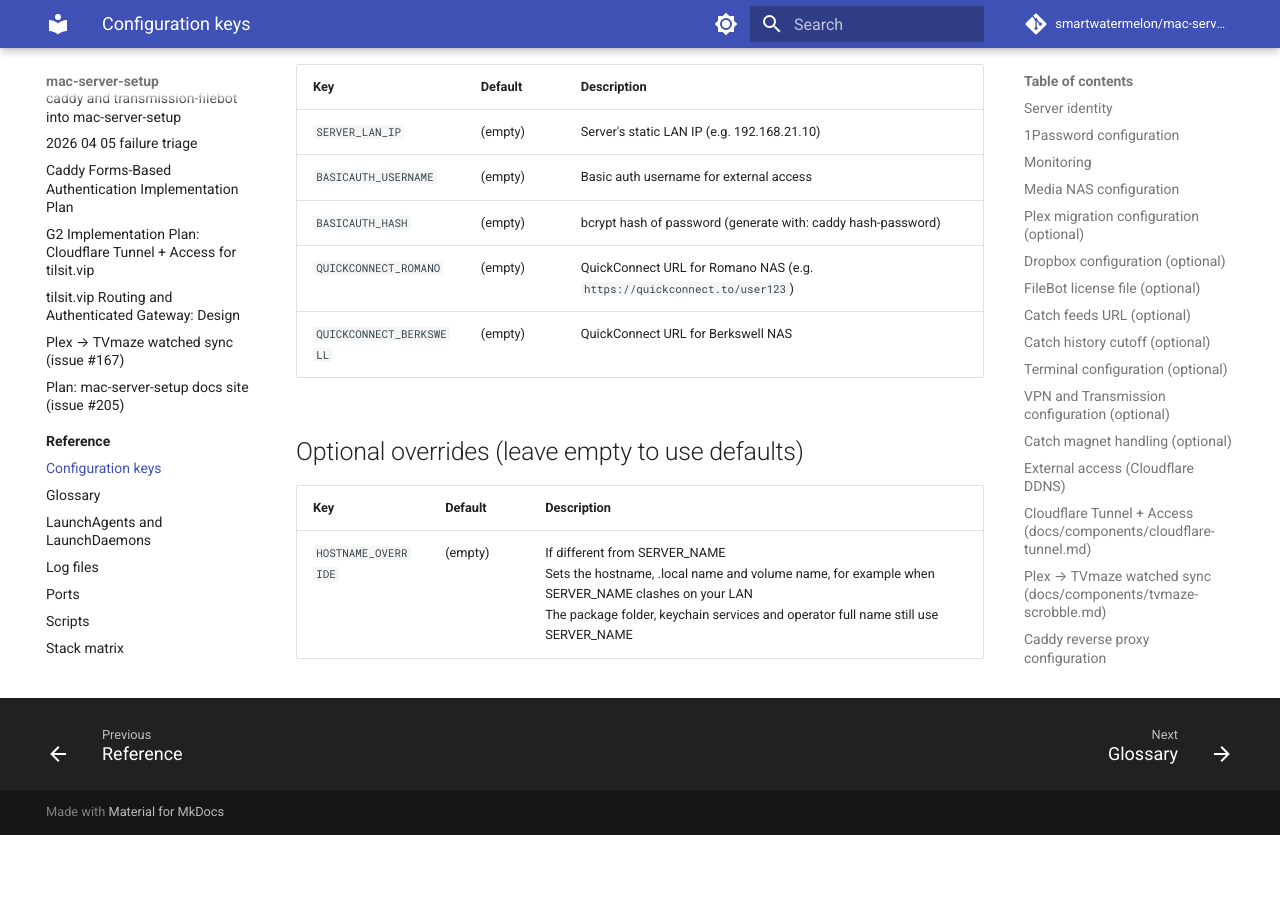
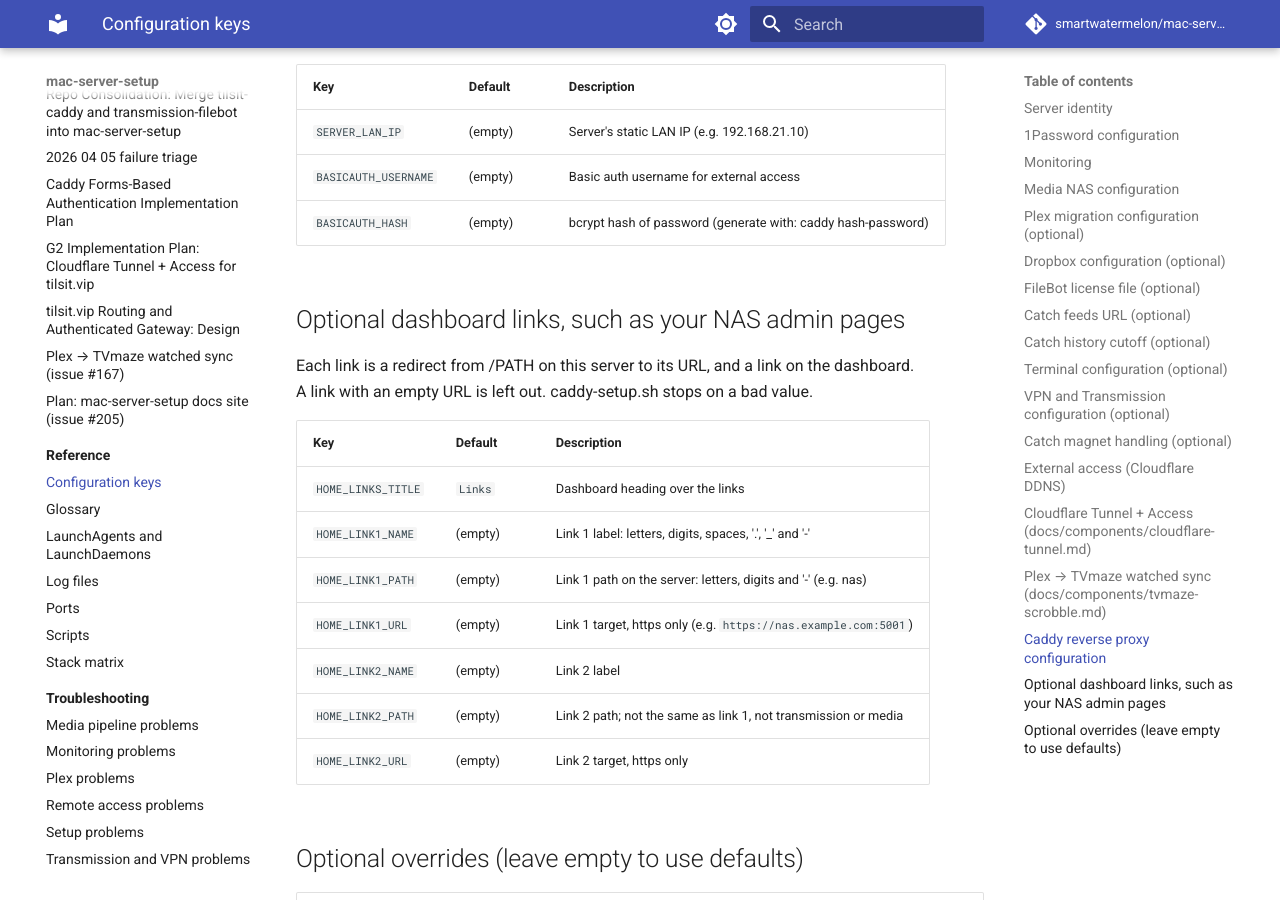
Before and after one commit to smartwatermelon/mac-server-setup, an MkDocs documentation site: the page built from docs/reference/config-keys.md, in a window 1280 px wide and 900 px high, scrolled down 5784 px. Built offline with MkDocs 1.6.1 and Material for MkDocs 9.7.7, drawn with Linux system fonts in a browser that asks for light colours; comment, search, counter and statistics services are not loaded; before the commit the page ends 6619 px from its top, so only the background shows below that.

Commit message:
feat: generic optional dashboard links in place of two named NAS keys
The two QuickConnect keys named two specific NAS units, and an empty one
rendered "redir /x  302", a broken redirect. They become generic links:
HOME_LINKS_TITLE plus HOME_LINK1_* and HOME_LINK2_* (NAME, PATH, URL),
for optional links on the dashboard such as your NAS admin pages.

caddy-setup.sh (resolve_home_links, before any write):
- A link with an empty URL is left out of the Caddyfile, index.html and
  caddy-health.sh, through marker blocks; with none, the dashboard has no
  links section. Marker lines never reach the rendered files.
- Validates labels (letters, digits, space . _ -), path slugs (letters,
  digits, -; not transmission or media; not both links the same) and
  URLs (https:// and a safe character set; & is escaped for sed).
- An old QUICKCONNECT_* key whose link has no HOME_LINKn_NAME or
  HOME_LINKn_PATH stops the script with the lines to add, so a deploy
  cannot change dashboard labels or link paths without notice. With the
  new keys set it uses them, takes the old URL if no new one, and warns.

The redirects stay in (site_routes), inside the tunnel site's
allowed-email handle. caddy-health.sh probes the enabled paths.

Tests: tests/caddy-home-links.bats renders the templates with the
extracted code under /bin/bash and covers on/off slots, the old-key
stop and fallback, and known-bad labels, paths and URLs. The live Caddy
test in caddyfile.bats now renders with that code: link 1 on (302),
link 2 off (404), 403 without the allowed email.

Docs: caddy.md gets a Dashboard links section; stack-matrix, tunnel,
configure pages and config-keys.md (regenerated) updated. stack-matrix
also stops calling the OP_VAULT_ID placeholder a real vault id.

Advances #265

```diff
--- a/docs/components/caddy.md
+++ b/docs/components/caddy.md
@@ -9,8 +9,9 @@ dashboard, and media file server components.
 ## Project Overview
 
 Caddy web server configuration for the home server (Mac Mini). Serves a dashboard
-landing page and reverse-proxies local services (Transmission and the Synology DSM pages
-of your NAS units), with split internal/external access control.
+landing page, reverse-proxies local services (Transmission), and holds optional
+links on the dashboard, such as your NAS admin pages. It has split
+internal/external access control.
 
 ## Key Commands
 
@@ -60,7 +61,8 @@ The `(site_routes)` snippet holds the routes every site serves:
 
 - **Reverse proxies**: `/transmission/*` to `127.0.0.1:9091` (Transmission publishes 9091 on loopback only)
 - **Static files**: Served from `/usr/local/var/www`
-- **QuickConnect redirects**: `/romano`, `/berkswell`
+- **Dashboard link redirects**: optional links on the dashboard, such as your
+  NAS admin pages. See [Dashboard links](#dashboard-links)
 
 The `(access_log)` snippet holds the JSON access log (`/usr/local/var/log/caddy/access.log`). It is separate from `site_routes` because `log` is site-level only, and the tunnel site imports `site_routes` inside a `handle`.
 
@@ -89,6 +91,34 @@ from loopback, so:
 `tests/caddyfile.bats` pins all of this. `caddy validate` opens the access
 log, so run it as root, or on a copy with the log path pointed somewhere
 writable.
+
+### Dashboard links
+
+The dashboard can show up to two optional links, such as your NAS admin
+pages. Each link has three keys in `config.conf`:
+
+- `HOME_LINKn_NAME`: the label on the dashboard.
+- `HOME_LINKn_PATH`: the path on this server. `/<path>` and `/<path>/`
+  redirect (302) to the URL. Letters, digits and `-` only.
+- `HOME_LINKn_URL`: the target. It must start with `https://`.
+
+`n` is 1 or 2. `HOME_LINKS_TITLE` sets the heading (default `Links`). A link
+with an empty URL is left out of the Caddyfile, the dashboard and
+`caddy-health.sh`. With no links, the dashboard has no links section.
+
+The redirects are in `(site_routes)`, so on the tunnel site they sit behind
+the allowed-email check like every other route.
+
+`caddy-setup.sh` checks the keys before it writes anything, and stops on a
+label, path or URL that could break the Caddyfile or the page. It also stops
+on a path that is already a route (`transmission`, `media`) or that both
+links use.
+
+The old `QUICKCONNECT_*` keys are deprecated. If one is set and its link has
+no `HOME_LINKn_NAME` or `HOME_LINKn_PATH`, `caddy-setup.sh` stops and prints
+the lines to add. This keeps a deploy from changing the dashboard labels or
+link paths without notice. When the new keys are set too, it uses them and
+prints a deprecation warning. Remove the old keys after you move the values.
 
 ### Environment Variables
 
--- a/docs/components/cloudflare-tunnel.md
+++ b/docs/components/cloudflare-tunnel.md
@@ -80,7 +80,7 @@ http://:8080 {
   auth. Its `/media` handler would also be reachable: the `@not_local` guard
   is keyed on `remote_ip`, and every tunnel request is local.
 - `(site_routes)` holds the landing page, `/transmission/` and the
-  QuickConnect redirects. It has no `/media` handler, so `/media` on the
+  dashboard link redirects. It has no `/media` handler, so `/media` on the
   tunnel site falls through to `file_server` and returns 404.
 - The routes sit inside `handle`, not at site level. Caddy sorts `redir`
   and `reverse_proxy` ahead of `handle`, so a route at site level would run
--- a/docs/reference/config-keys.md
+++ b/docs/reference/config-keys.md
@@ -144,8 +144,20 @@ The API key is not here: it is read from the admin keychain (service tvmaze-&lt;
 | `SERVER_LAN_IP` | (empty) | Server's static LAN IP (e.g. 192.168.21.10) |
 | `BASICAUTH_USERNAME` | (empty) | Basic auth username for external access |
 | `BASICAUTH_HASH` | (empty) | bcrypt hash of password (generate with: caddy hash-password) |
-| `QUICKCONNECT_ROMANO` | (empty) | QuickConnect URL for Romano NAS (e.g. `https://quickconnect.to/user123`) |
-| `QUICKCONNECT_BERKSWELL` | (empty) | QuickConnect URL for Berkswell NAS |
+
+## Optional dashboard links, such as your NAS admin pages
+
+Each link is a redirect from /PATH on this server to its URL, and a link on the dashboard.<br>A link with an empty URL is left out. caddy-setup.sh stops on a bad value.
+
+| Key | Default | Description |
+| --- | --- | --- |
+| `HOME_LINKS_TITLE` | `Links` | Dashboard heading over the links |
+| `HOME_LINK1_NAME` | (empty) | Link 1 label: letters, digits, spaces, '.', '_' and '-' |
+| `HOME_LINK1_PATH` | (empty) | Link 1 path on the server: letters, digits and '-' (e.g. nas) |
+| `HOME_LINK1_URL` | (empty) | Link 1 target, https only (e.g. `https://nas.example.com:5001`) |
+| `HOME_LINK2_NAME` | (empty) | Link 2 label |
+| `HOME_LINK2_PATH` | (empty) | Link 2 path; not the same as link 1, not transmission or media |
+| `HOME_LINK2_URL` | (empty) | Link 2 target, https only |
 
 ## Optional overrides (leave empty to use defaults)
 
```
Also changed, not shown: docs/get-started/03-configure.md (+1 -1 lines), docs/reference/stack-matrix.md (+3 -4 lines), 8 other files.
